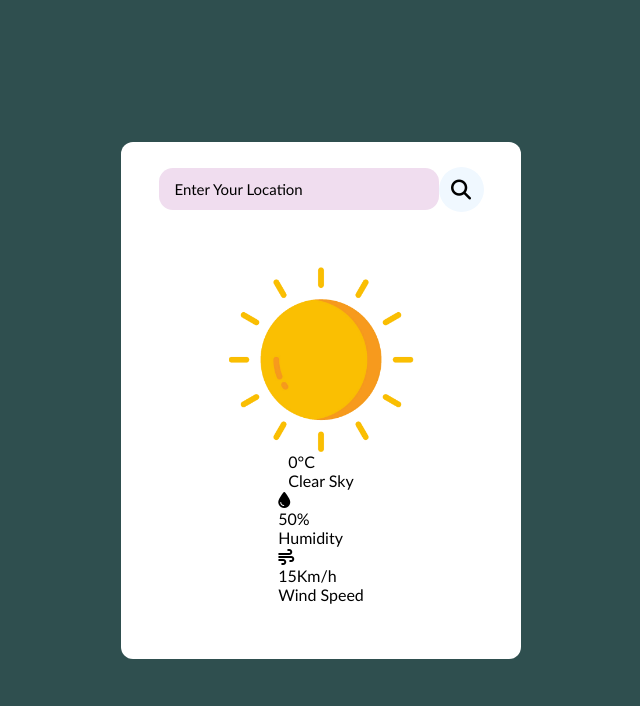
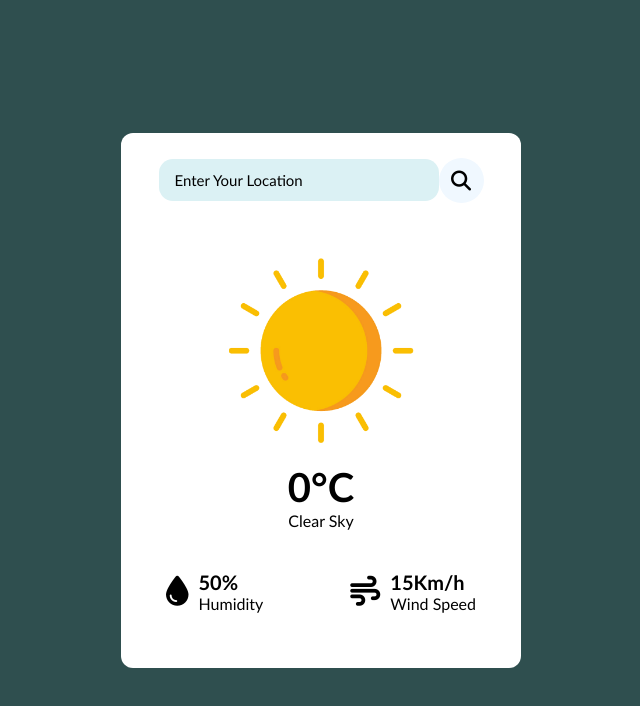
Before and after one commit to jhanviirana/PRODIGY_WD_05, a plain HTML site: page index.html in a window 1280 px wide. Shown: the whole page, without its empty margins (319-959 px from the left). Drawn offline with Linux system fonts and the light colour scheme; files whose address does not match are found by name.

Commit message:
Update style.css

```diff
--- a/style.css
+++ b/style.css
@@ -37,7 +37,7 @@ body{
     width: 80%;
     font-size: 15px;
     text-transform: capitalize;
-    background-color: rgb(240, 221, 239);
+    background-color: rgb(219, 241, 244);
     color: black;
     padding: 12px 16px;
     border-radius: 14px;
@@ -75,5 +75,54 @@ body{
 
 .weather-body img{
     width:60%;
+}
+
+.weather-box{
+    margin-block: 20px;
+    text-align: center;
+}
+
+.weather-box .temprature{
+    font-size: 40px;
+    font-weight: 700;
+    position: relative;
+}
+
+.weather-box .description{
+    font-size: 20px;
+    font-weight: 500;
+    text-transform: capitalize;
+}
+
+.weather-detail{
+    width: 100%;
+    display: flex;
+    /* flex-direction:row; */
+    justify-content: space-between;
+    margin-top: 20px;
+}
+
+.humidity,.wind{
+    display: flex;
+    align-items: center;
+    font-size: 16px;
 
 }
+
+.weather-detail i{
+    font-size: 30px;
+    margin-right: 10px;
+}
+
+.humidity{
+    margin-left: 20px;
+}
+
+.wind{
+    margin-right: 20px;
+}
+
+.text span{
+    font-size:20px ;
+    font-weight:600;
+}
```
